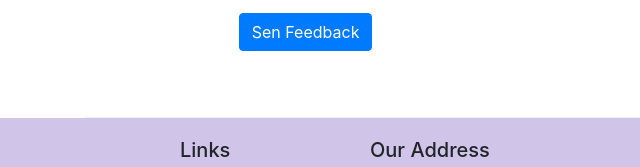
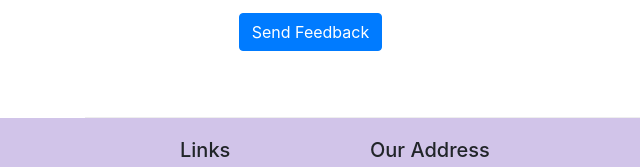
Before and after one commit to AMSKarmajeet/BootstrapGridExercise, a website: page contactus.html in a window 1280 px wide. Shown: the part 1531-1698 px from the top of the page, 0-640 px from the left. Drawn offline with nearby package versions, Linux system fonts and the light colour scheme.

Commit message:
contactus spelling correction

```diff
--- a/contactus.html
+++ b/contactus.html
@@ -150,7 +150,7 @@
                     <div class="form-group row">
                         <div class="offset-md-2 col-md-10">
                             <button type="submit" class="btn btn-primary">
-                                Sen Feedback
+                                Send Feedback
                             </button>
                         </div>
                     </div>
```
